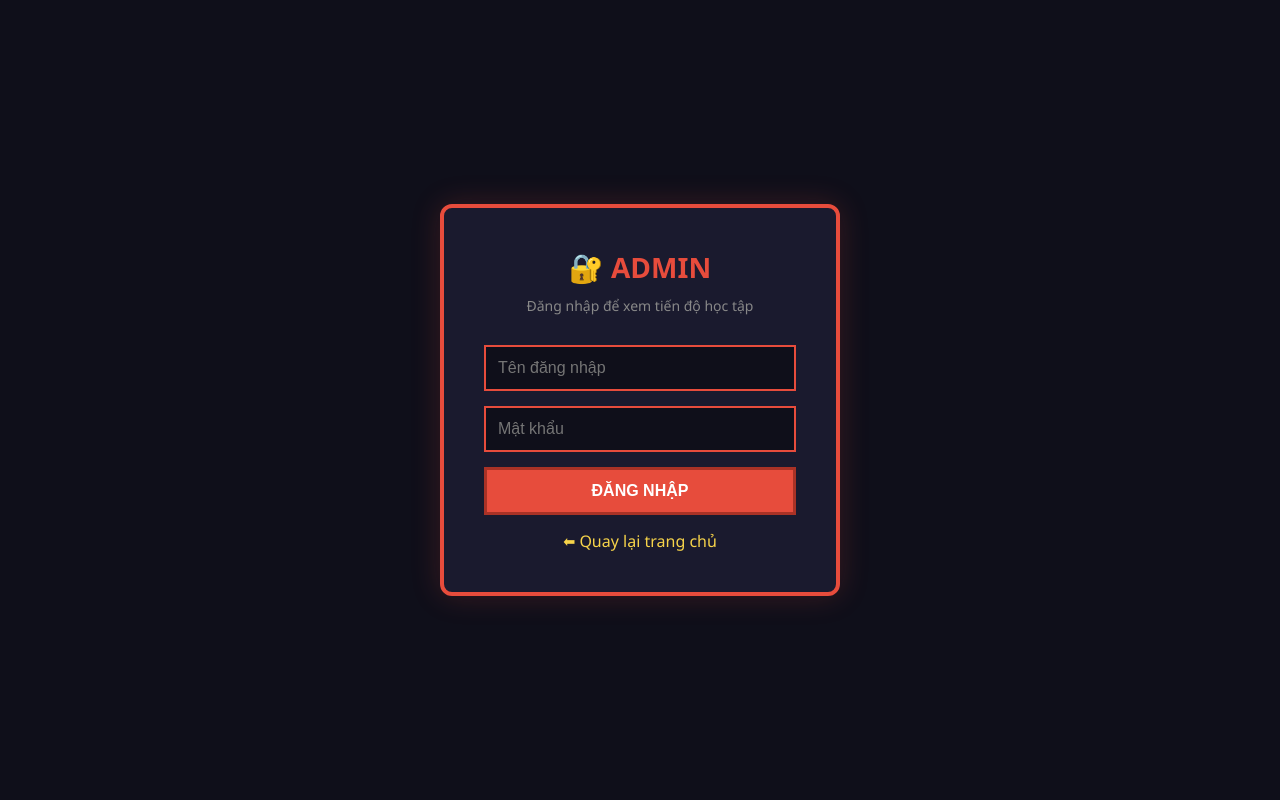
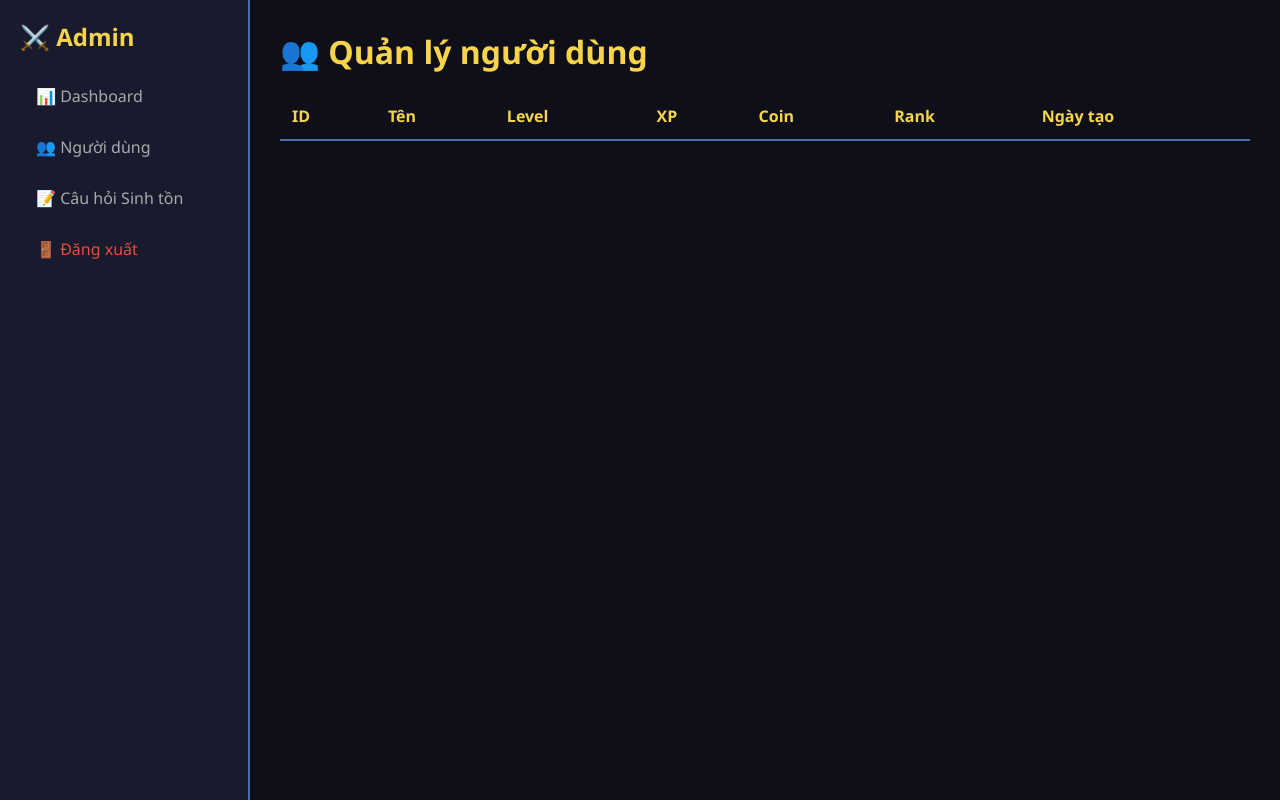
Before and after one commit to cvan3k-dev/ROAD-TO-GRADE-10, a Flask app: page /admin/login in a window 1280 px wide. Run offline with Flask 3, Linux system fonts and the light colour scheme; lists and menus that the app fills with data are empty.

Commit message:
Update admin_login.html

```diff
--- a/templates/admin_login.html
+++ b/templates/admin_login.html
@@ -3,48 +3,52 @@
 <head>
     <meta charset="UTF-8">
     <meta name="viewport" content="width=device-width, initial-scale=1.0">
-    <title>Admin Login - Road To Grade 10 RPG</title>
+    <title>Quản lý người dùng</title>
     <style>
         * { margin:0; padding:0; box-sizing:border-box; }
-        body {
-            font-family:'Segoe UI', Tahoma, sans-serif;
-            background:#0f0f1a; color:#e0e0e0;
-            min-height:100vh; display:flex; align-items:center; justify-content:center;
-        }
-        .container {
-            background:#1a1a2e; padding:40px; border-radius:12px;
-            border:4px solid #e74c3c; max-width:400px; width:100%;
-            box-shadow:0 0 30px rgba(231,76,60,0.2);
-        }
-        h1 { text-align:center; color:#e74c3c; font-size:28px; margin-bottom:10px; }
-        .subtitle { text-align:center; color:#888; font-size:14px; margin-bottom:30px; }
-        input {
-            width:100%; padding:12px; background:#0f0f1a; border:2px solid #e74c3c;
-            color:white; margin-bottom:15px; font-size:16px;
-        }
-        .pixel-btn {
-            width:100%; padding:12px; background:#e74c3c; color:white;
-            border:3px solid #a93226; font-weight:bold; cursor:pointer;
-            transition:all 0.1s ease; font-size:16px;
-        }
-        .pixel-btn:hover { transform:translate(2px,2px); }
-        .error { color:#e74c3c; text-align:center; margin-bottom:15px; }
-        .back-link { text-align:center; margin-top:15px; }
-        .back-link a { color:#f7d44a; text-decoration:none; }
-        .back-link a:hover { text-decoration:underline; }
+        body { font-family:'Segoe UI', Tahoma, sans-serif; background:#0f0f1a; color:#e0e0e0; }
+        .container { display:flex; min-height:100vh; }
+        .sidebar { width:250px; background:#1a1a2e; border-right:2px solid #4a6fa5; padding:20px; }
+        .sidebar h2 { color:#f7d44a; margin-bottom:20px; }
+        .sidebar a { display:block; padding:12px 16px; color:#aaa; text-decoration:none; border-radius:8px; margin-bottom:5px; }
+        .sidebar a:hover { background:#4a6fa5; color:white; }
+        .main { flex:1; padding:30px; }
+        table { width:100%; border-collapse:collapse; margin-top:20px; }
+        th { text-align:left; padding:12px; border-bottom:2px solid #4a6fa5; color:#f7d44a; }
+        td { padding:10px; border-bottom:1px solid #2a3f5a; }
+        .badge { padding:2px 10px; border-radius:12px; font-size:12px; background:#4a6fa5; }
+        .btn { padding:6px 12px; border:2px solid #4a6fa5; background:transparent; color:white; border-radius:8px; cursor:pointer; }
+        .btn:hover { background:#4a6fa5; }
     </style>
 </head>
 <body>
     <div class="container">
-        <h1>🔐 ADMIN</h1>
-        <div class="subtitle">Đăng nhập để xem tiến độ học tập</div>
-        {% if error %}<div class="error">{{ error }}</div>{% endif %}
-        <form method="POST">
-            <input type="text" name="username" placeholder="Tên đăng nhập" required>
-            <input type="password" name="password" placeholder="Mật khẩu" required>
-            <button type="submit" class="pixel-btn">ĐĂNG NHẬP</button>
-        </form>
-        <div class="back-link"><a href="/">⬅ Quay lại trang chủ</a></div>
+        <div class="sidebar">
+            <h2>⚔️ Admin</h2>
+            <a href="/admin/dashboard">📊 Dashboard</a>
+            <a href="/admin/users">👥 Người dùng</a>
+            <a href="/admin/survival-questions">📝 Câu hỏi Sinh tồn</a>
+            <a href="/admin/logout" style="color:#e74c3c;">🚪 Đăng xuất</a>
+        </div>
+        <div class="main">
+            <h1 style="color:#f7d44a;">👥 Quản lý người dùng</h1>
+            <table>
+                <thead><tr><th>ID</th><th>Tên</th><th>Level</th><th>XP</th><th>Coin</th><th>Rank</th><th>Ngày tạo</th></tr></thead>
+                <tbody>
+                    {% for u in users %}
+                    <tr>
+                        <td>{{ u.id }}</td>
+                        <td>{{ u.username }}</td>
+                        <td>{{ u.level }}</td>
+                        <td>{{ u.xp }}</td>
+                        <td>{{ u.coins }}</td>
+                        <td>{{ u.rank }}</td>
+                        <td>{{ u.created_at.strftime('%d/%m/%Y') }}</td>
+                    </tr>
+                    {% endfor %}
+                </tbody>
+            </table>
+        </div>
     </div>
 </body>
 </html>
```
